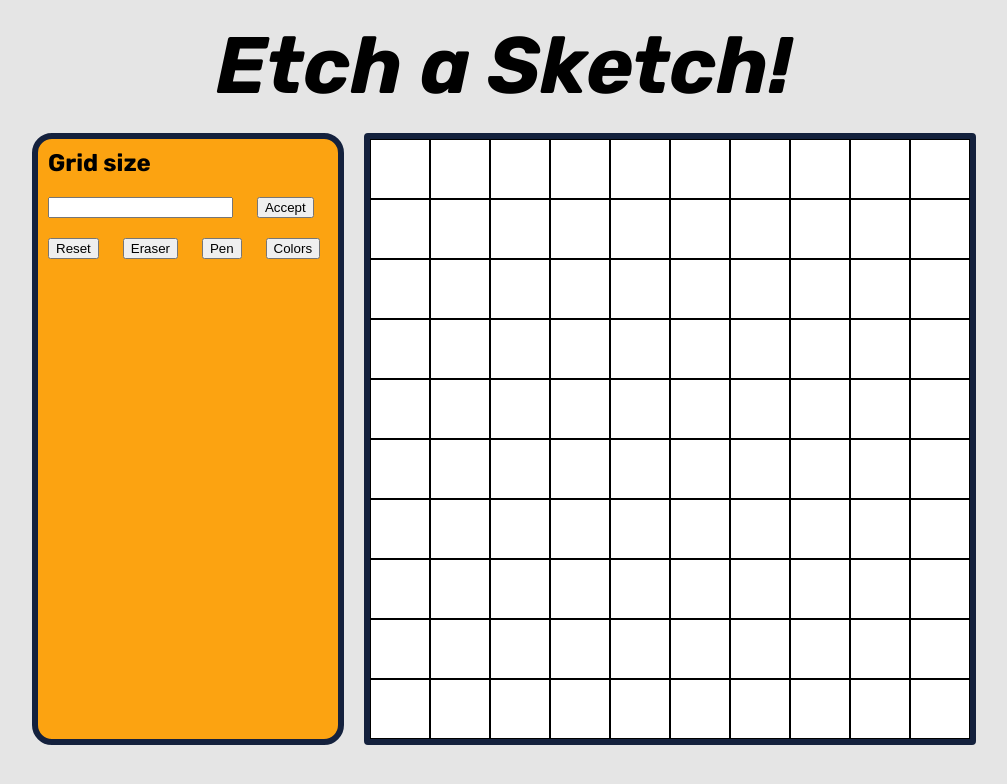
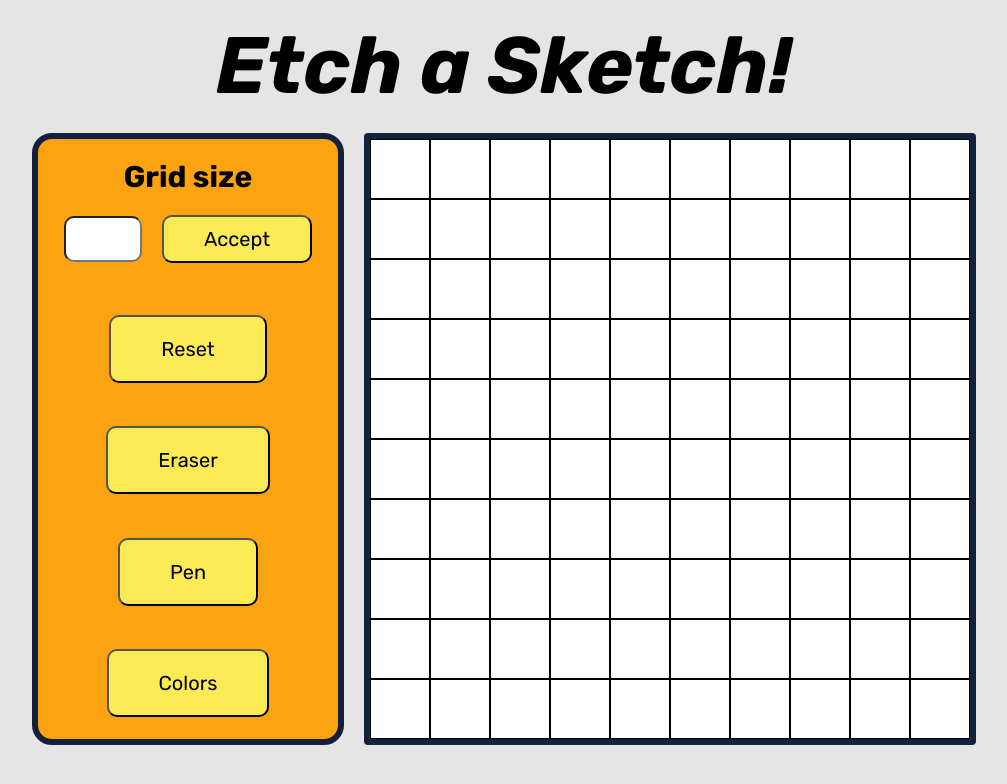
Before and after one commit to mHuenchur/Etch-a-Sketch, a plain HTML site: page index.html in a window 1280 px wide. Shown: the whole page, without its empty margins (136-1143 px from the left). Drawn offline with Linux system fonts and the light colour scheme.

Commit message:
visual changes in the buttons of the ui

```diff
--- a/index.html
+++ b/index.html
@@ -17,13 +17,31 @@
         <h1>Etch a Sketch!</h1>
         <div class="contenedor">
             <div id="contendorBotones">
-                <h2>Grid size</h2>
+
+                <div class="controlBox" id="box">
+                    <h2 id="el">Grid size</h2>
+                    <div id="gridSize">
                         <input id="size">
                         <button id="accept">Accept</button>
+                    </div>
+                </div>
+
+                <div class="controlBox">
                     <button id="reset">Reset</button>
+                </div>
+
+                <div class="controlBox">
                     <button id="erase">Eraser</button>
+                </div>
+
+                <div class="controlBox">
                     <button id="pen">Pen</button>
+                </div>
+
+                <div class="controlBox">
                     <button id="color">Colors</button>
+                </div>
+
             </div>
             <div id="contenedorPizarra">
 
--- a/style.css
+++ b/style.css
@@ -8,7 +8,6 @@ body {
     font-optical-sizing: auto;
     font-style: normal;
 }
-
 h1 {
     margin: 10px;
     color: #000000;
@@ -39,4 +38,47 @@ h1 {
     background-color: #FCA311;
     border: 6px solid #14213D;
     border-radius: 20px;
+
+    display: flex;
+    flex-direction: column;
 }
+.controlBox {
+    flex: 1;
+    display: flex;
+    align-items: center;
+    justify-content: center;
+}
+.controlBox > * {
+    align-items: center;
+}
+#box {
+    display: flex;
+    flex-direction: column;
+}
+#gridSize {
+    display: flex;
+    margin-top: 0px;
+}
+h2 {
+    font-size: 30px;
+}
+#reset, #erase, #pen, #color {
+    padding: 20px 50px;
+}
+#accept {
+    padding: 10px 40px;
+}
+input {
+    width: 70px;
+    height: 40px;
+    text-align: center;
+    border-radius: 10px;
+}
+button {
+    font-family: "Rubik", sans-serif;
+    margin: 0;
+    font-size: 20px;
+    font-weight: 80px;
+    background-color: rgb(250, 234, 86);
+    border-radius: 10px;
+}
```
Lines whose indentation alone changed are shown as unchanged.
